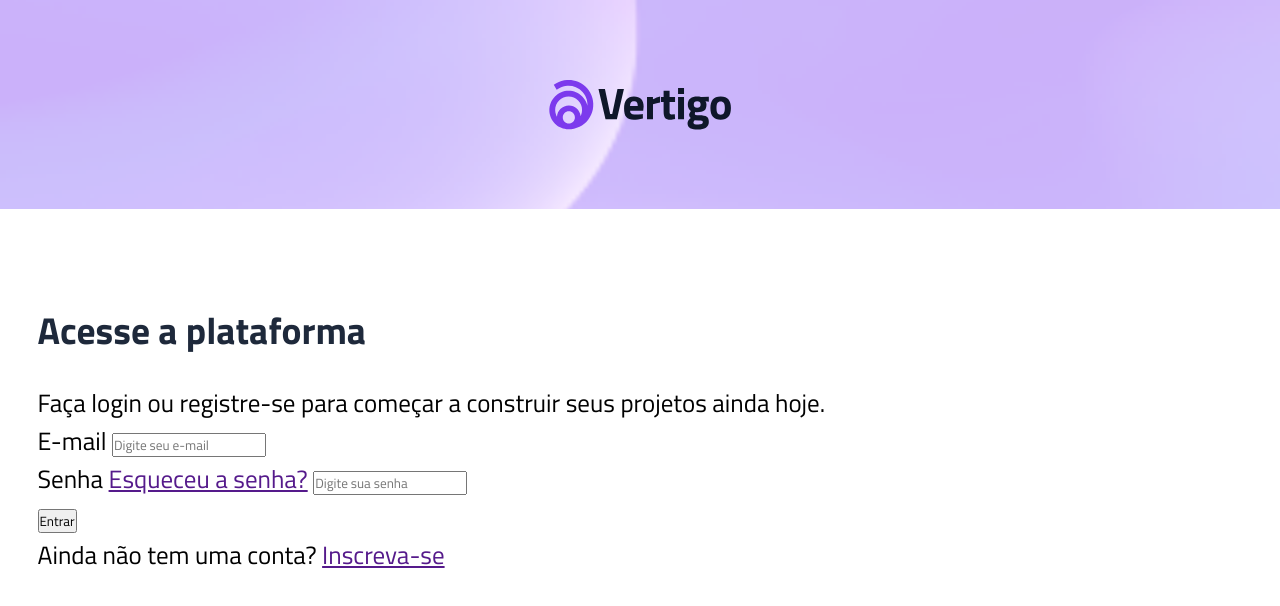
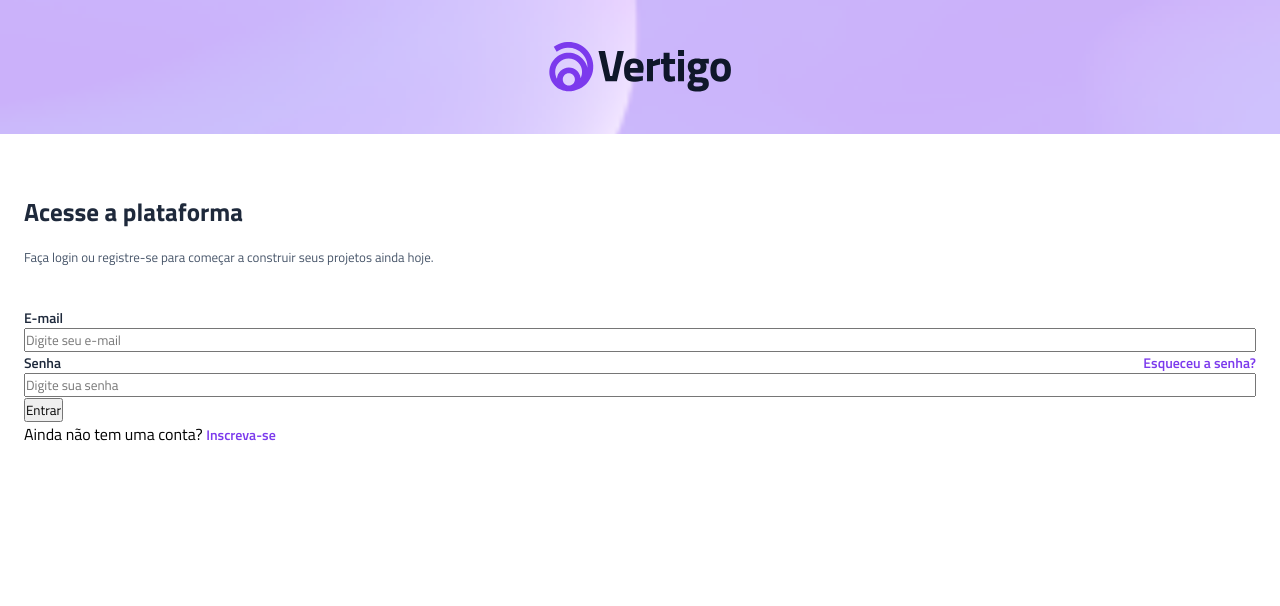
Before and after one commit to beavaz777/projeto-vertigo, a plain HTML site: page index.html in a window 1280 px wide. Drawn offline with Linux system fonts and the light colour scheme.

Commit message:
estilização dos labels e das âncoras na seção de login

```diff
--- a/index.html
+++ b/index.html
@@ -31,8 +31,10 @@
         </div>
 
         <div class="input-box">
-          <label for="senha">Senha</label>
-          <a href="">Esqueceu a senha?</a>
+          <div>
+            <label for="senha">Senha</label>
+            <a href="">Esqueceu a senha?</a>
+          </div>
           <input type="password" placeholder="Digite sua senha" id="senha">
         </div>
 
--- a/style.css
+++ b/style.css
@@ -12,7 +12,7 @@
 :root{
     --gray-800: #1E293B;
     --gray-600: #475569;
-    font-size: 1.5625rem;
+    --purple: #7C3AED;
 }
 
 header{
@@ -34,4 +34,42 @@ main{
 .descricao h1 {
     color: var(--gray-800);
     margin-bottom: 1rem;
+    font-size: 1.5625rem;
 }
+
+.descricao{
+    margin-bottom: 2.5rem;
+}
+
+.descricao p {
+    font-size: 0.8125rem;
+    color: var(--gray-600);
+}
+
+.input-box{
+    display: flex;
+    flex-direction: column;
+}
+
+.input-box div{
+    display: flex;
+    justify-content: space-between;
+    align-items: center;
+}
+
+.login label{
+    font-size: 0.875rem;
+    color: var(--gray-800);
+    font-weight: 600;
+}
+
+.login a {
+    color: var(--purple);
+    text-decoration: none;
+    font-size: 0.875rem;
+    font-weight: 600;
+}
+
+.login a:hover{
+    text-decoration: underline;
+}
```
